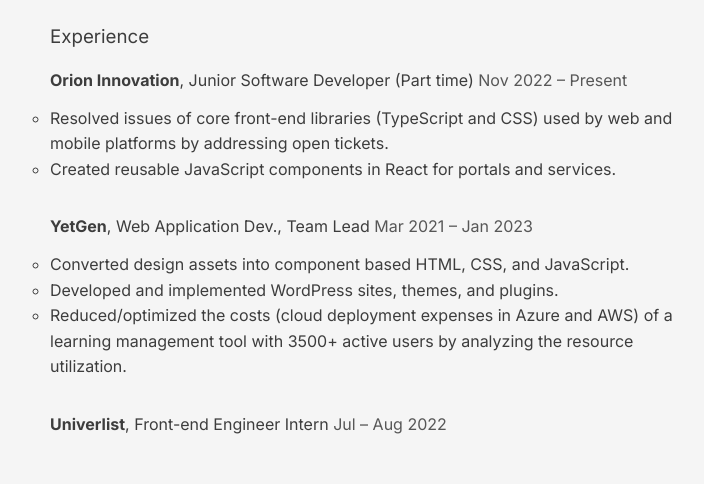
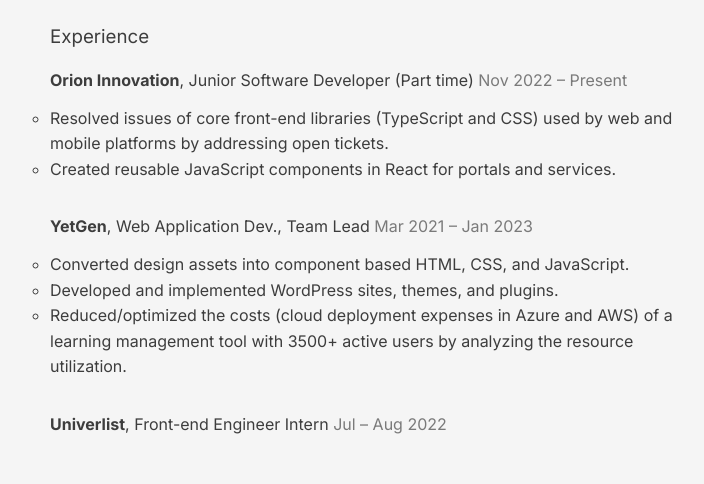
Before and after one commit to senaoz/senaoz.com, a Next.js app: page / in a window 1280 px wide. Shown: the part 282-766 px from the top of the page, without its empty margins (272-976 px from the left). Built offline with nearby package versions, Linux system fonts and the light colour scheme.

Commit message:
update --second-foreground-rgb color

```diff
--- a/src/app/globals.css
+++ b/src/app/globals.css
@@ -12,7 +12,7 @@
   --indentation-xl: 32px;
 
   --foreground-rgb: rgb(61, 61, 61);
-  --second-foreground-rgb: rgb(87, 87, 87);
+  --second-foreground-rgb: rgb(122, 122, 122);
   --background: rgb(245, 245, 245);
   --box-color: rgba(232, 232, 232, 0.7);
 }
```
